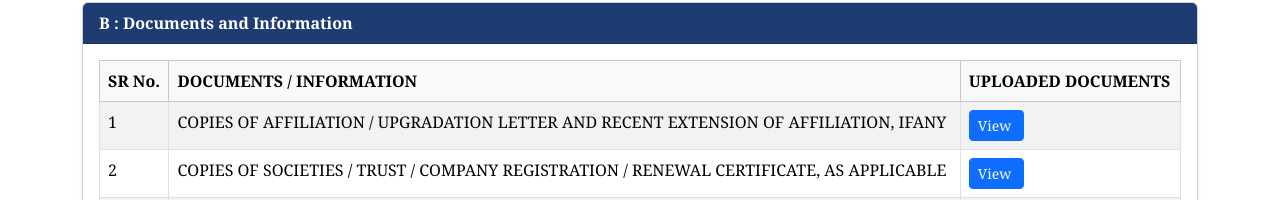
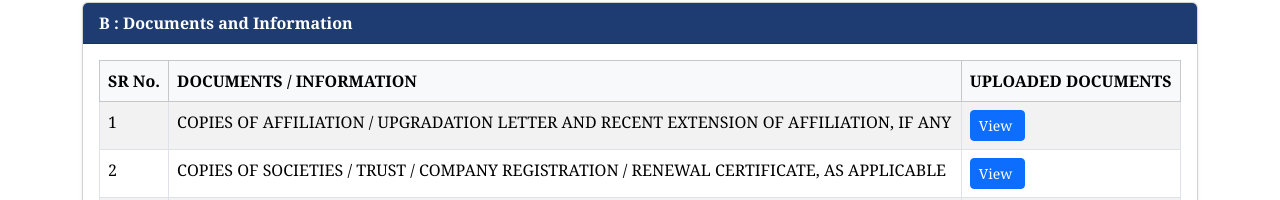
Before and after one commit to Mansizite/apexSchool, a Next.js app: page /mpd in a window 1280 px wide. Shown: the part 730-930 px from the top of the page. Built offline with nearby package versions, Linux system fonts and the light colour scheme.

Commit message:
Initial commit

```diff
--- a/src/app/mpd/page.tsx
+++ b/src/app/mpd/page.tsx
@@ -55,7 +55,7 @@ const MpdPage = () => {
               <tr><th>SR No.</th><th>DOCUMENTS / INFORMATION</th><th>UPLOADED DOCUMENTS</th></tr>
             </thead>
             <tbody>
-              <tr><td>1</td><td>COPIES OF AFFILIATION / UPGRADATION LETTER AND RECENT EXTENSION OF AFFILIATION, IFANY</td><td><ViewButton href="/pdfs/affiliation-letter.pdf" /></td></tr>
+              <tr><td>1</td><td>COPIES OF AFFILIATION / UPGRADATION LETTER AND RECENT EXTENSION OF AFFILIATION, IF ANY</td><td><ViewButton href="/pdfs/affiliation-letter.pdf" /></td></tr>
               <tr><td>2</td><td>COPIES OF SOCIETIES / TRUST / COMPANY REGISTRATION / RENEWAL CERTIFICATE, AS APPLICABLE</td><td><ViewButton href="Registration-certificate.pdf" /></td></tr>
               <tr><td>3</td><td>COPY OF NO OBJECTION CERTIFICATE (NOC) ISSUED, IF APPLICABLE, BY THE STATE GOVT./UT</td><td><ViewButton href="No-Objection-Certificate.pdf" /></td></tr>
               <tr><td>4</td><td>COPIES OF RECOGNITION CERTIFICATE UNDER RTE ACT, 2009, AND IT’S RENEWAL IF APPLICABLE</td><td><ViewButton href="b-section-4.pdf" /></td></tr>
```
